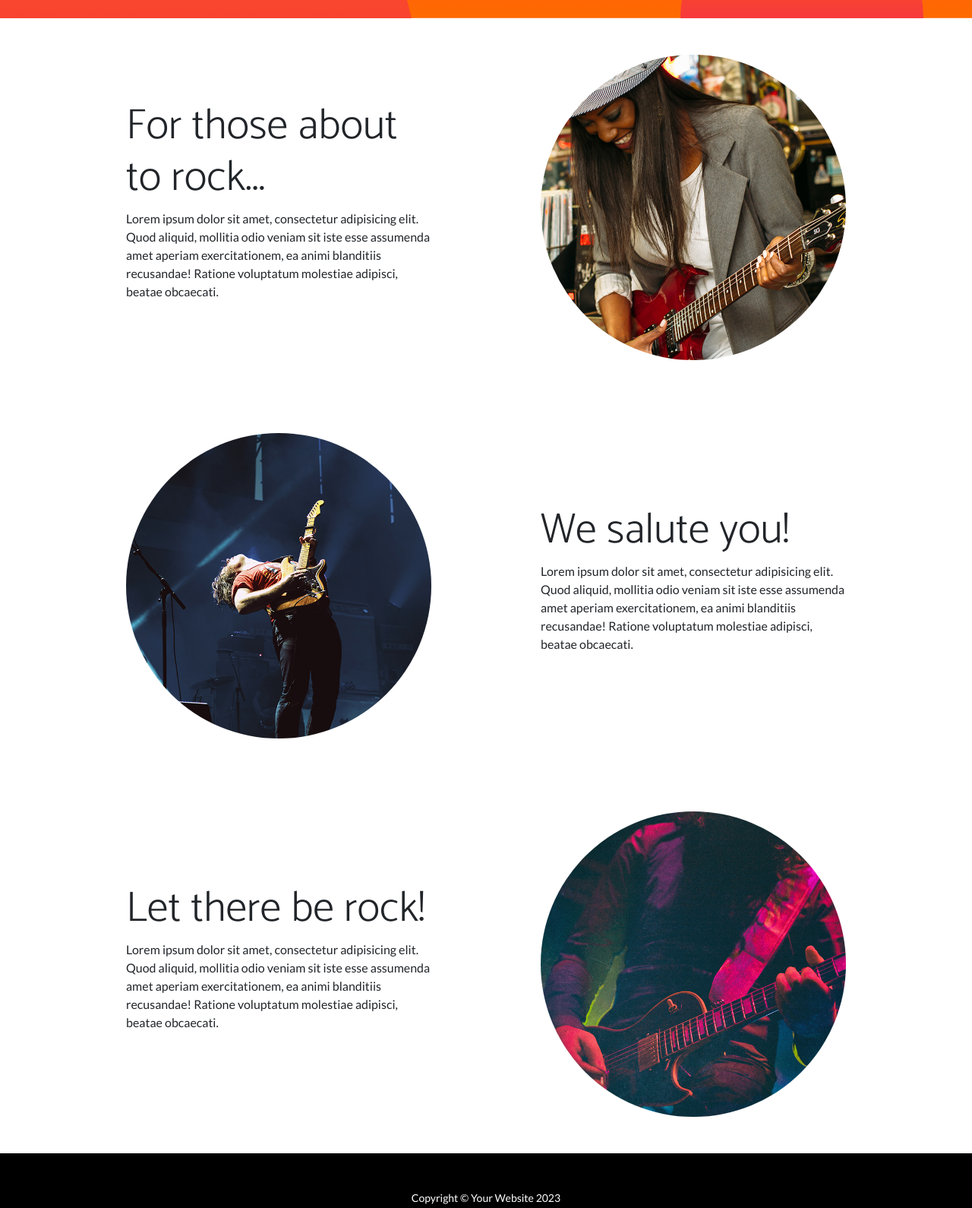
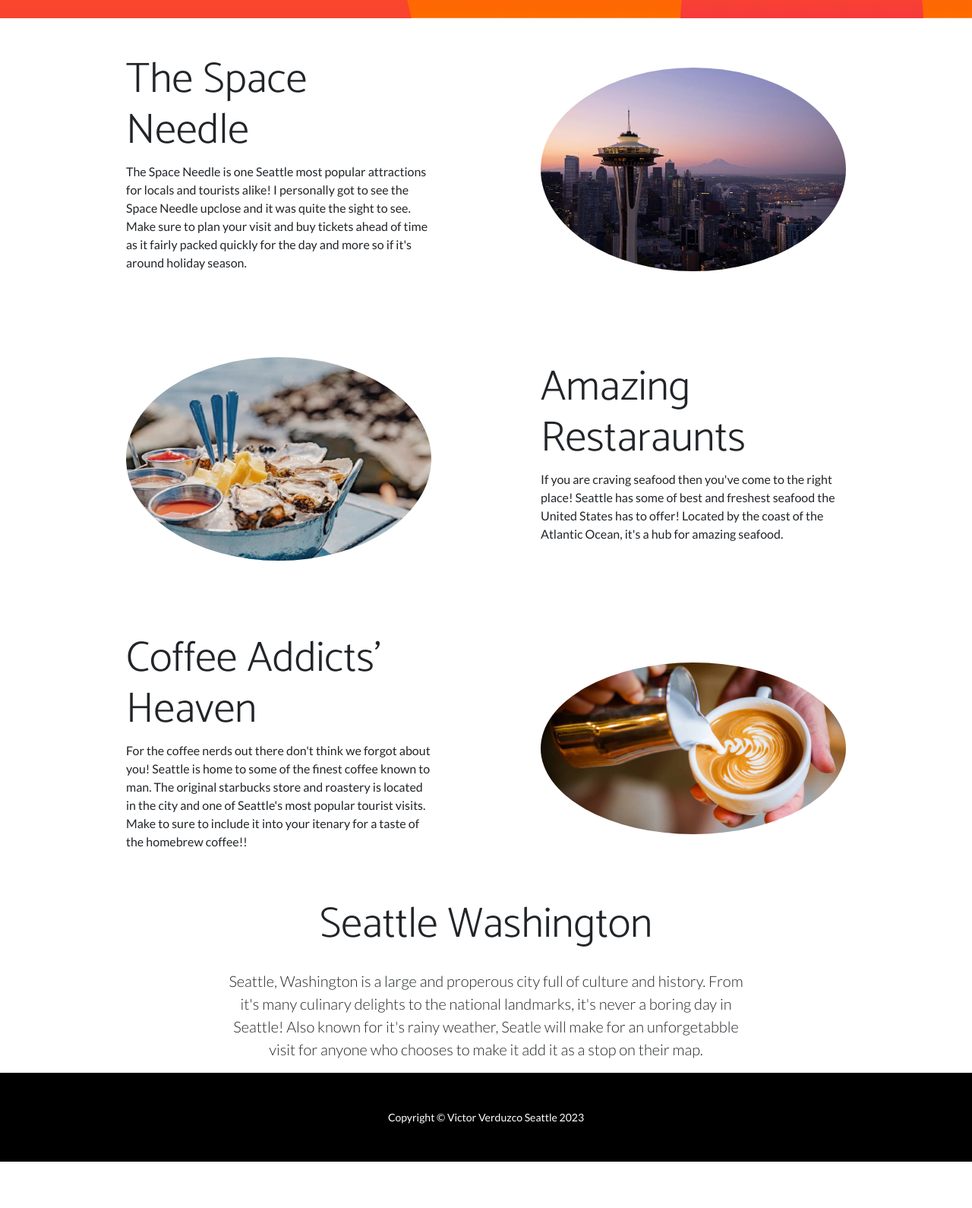
Before and after one commit to victor-verduzco/lab-9, a plain HTML site: page index.html in a window 1280 px wide. Shown: the part 663-2253 px from the top of the page at 76% size. After the commit the page ends 2192 px from the top, so only its background shows below. Drawn offline with nearby package versions, Linux system fonts and the light colour scheme.

Commit message:
Add files via upload

```diff
--- a/index.html
+++ b/index.html
@@ -29,8 +29,10 @@
                     class="navbar-toggler-icon"></span></button>
             <div class="collapse navbar-collapse" id="navbarResponsive">
                 <ul class="navbar-nav ms-auto">
-                    <li class="nav-item"><a class="nav-link" href="#!">Sign Up</a></li>
-                    <li class="nav-item"><a class="nav-link" href="#!">Log In</a></li>
+                    <li class="nav-item"><a class="nav-link" href="#story1">The Space Needle</a></li>
+                    <li class="nav-item"><a class="nav-link" href="#story2">Amazing Restaraunts</a></li>
+                    <li class="nav-item"><a class="nav-link" href="#story3">Coffee Addicts' Heaven</a></li>
+                    <li class="nav-item"><a class="nav-link" href="#about">Seattle,WA</a></li>
                 </ul>
             </div>
         </div>
@@ -50,55 +52,67 @@
         <div class="bg-circle-4 bg-circle"></div>
     </header>
     <!-- Content section 1-->
-    <section id="scroll">
+    <section id="story1">
         <div class="container px-5">
             <div class="row gx-5 align-items-center">
                 <div class="col-lg-6 order-lg-2">
-                    <div class="p-5"><img class="img-fluid rounded-circle" src="assets/img/01.jpg" alt="..." /></div>
+                    <div class="p-5"><img class="img-fluid rounded-circle" src="assets/img/Space_Needle_1.jpg" alt="The Space Needle" /></div>
                 </div>
                 <div class="col-lg-6 order-lg-1">
                     <div class="p-5">
-                        <h2 class="display-4">For those about to rock...</h2>
-                        <p>Lorem ipsum dolor sit amet, consectetur adipisicing elit. Quod aliquid, mollitia odio veniam
-                            sit iste esse assumenda amet aperiam exercitationem, ea animi blanditiis recusandae! Ratione
-                            voluptatum molestiae adipisci, beatae obcaecati.</p>
+                        <h2 class="display-4">The Space Needle</h2>
+                        <p>The Space Needle is one Seattle most popular attractions for locals and tourists alike! I personally got to see the Space Needle upclose and it was quite the sight to see. Make sure to plan your visit and buy tickets ahead of time as it fairly packed quickly for the day and more so if it's around holiday season.</p>
                     </div>
                 </div>
             </div>
         </div>
     </section>
     <!-- Content section 2-->
-    <section>
+    <section id="story2">
         <div class="container px-5">
             <div class="row gx-5 align-items-center">
                 <div class="col-lg-6">
-                    <div class="p-5"><img class="img-fluid rounded-circle" src="assets/img/02.jpg" alt="..." /></div>
+                    <div class="p-5"><img class="img-fluid rounded-circle" src="assets/img/seafood_1.jpg" alt="Amazing Restaraunts" /></div>
                 </div>
                 <div class="col-lg-6">
                     <div class="p-5">
-                        <h2 class="display-4">We salute you!</h2>
-                        <p>Lorem ipsum dolor sit amet, consectetur adipisicing elit. Quod aliquid, mollitia odio veniam
-                            sit iste esse assumenda amet aperiam exercitationem, ea animi blanditiis recusandae! Ratione
-                            voluptatum molestiae adipisci, beatae obcaecati.</p>
+                        <h2 class="display-4">Amazing Restaraunts</h2>
+                        <p>If you are craving seafood then you've come to the right place! Seattle has some of best and freshest seafood the United States has to offer! Located by the coast of the Atlantic Ocean, it's a hub for amazing seafood.</p>
                     </div>
                 </div>
             </div>
         </div>
     </section>
     <!-- Content section 3-->
-    <section>
+    <section id="story3">
         <div class="container px-5">
             <div class="row gx-5 align-items-center">
                 <div class="col-lg-6 order-lg-2">
-                    <div class="p-5"><img class="img-fluid rounded-circle" src="assets/img/03.jpg" alt="..." /></div>
+                    <div class="p-5"><img class="img-fluid rounded-circle" src="assets/img/coffee_1.jpg" alt="Coffee Addicts' Heaven"/></div>
                 </div>
                 <div class="col-lg-6 order-lg-1">
                     <div class="p-5">
-                        <h2 class="display-4">Let there be rock!</h2>
-                        <p>Lorem ipsum dolor sit amet, consectetur adipisicing elit. Quod aliquid, mollitia odio veniam
-                            sit iste esse assumenda amet aperiam exercitationem, ea animi blanditiis recusandae! Ratione
-                            voluptatum molestiae adipisci, beatae obcaecati.</p>
+                        <h2 class="display-4">Coffee Addicts' Heaven</h2>
+                        <p>For the coffee nerds out there don't think we forgot about you! Seattle is home to some of the finest coffee known to man. The original starbucks store and roastery is located in the city and one of Seattle's most popular tourist visits. Make to sure to include it into your itenary for a taste of the homebrew coffee!!</p>
                     </div>
+                </div>
+            </div>
+        </div>
+    </section>
+
+    <section class="text-center" id="about">
+        <div class="container px-5">
+            <div class="row gx-5  justify-content-center">
+                <div class="col-lg-8">
+                    <h2 class="mb-4 display-4">Seattle Washington</h2>
+                    <p class="lead">
+                        Seattle, Washington is a large and properous city full of culture and history. From it's many culinary delights to the national landmarks, it's never a boring day in Seattle! Also known for it's rainy weather, Seatle will make for an unforgetabble visit for anyone who chooses to make it add it as a stop on their map.
+                    </p>
+                </div>
+            </div>
+            <div class="row gx-5  justify-content-center">
+                <div class="col-lg-7">
+                    <!-- IMPLEMENT YOUR SLIDER HERE -->
                 </div>
             </div>
         </div>
@@ -106,7 +120,7 @@
     <!-- Footer-->
     <footer class="py-5 bg-black">
         <div class="container px-5">
-            <p class="m-0 text-center text-white small">Copyright &copy; Your Website 2023</p>
+            <p class="m-0 text-center text-white small">Copyright &copy; Victor Verduzco Seattle 2023</p>
         </div>
     </footer>
     <!-- Bootstrap core JS-->
```
Also changed, not shown: assets/img/Space_Needle_1.jpg (added), assets/img/coffee_1.jpg (added), assets/img/seafood_1.jpg (added).
